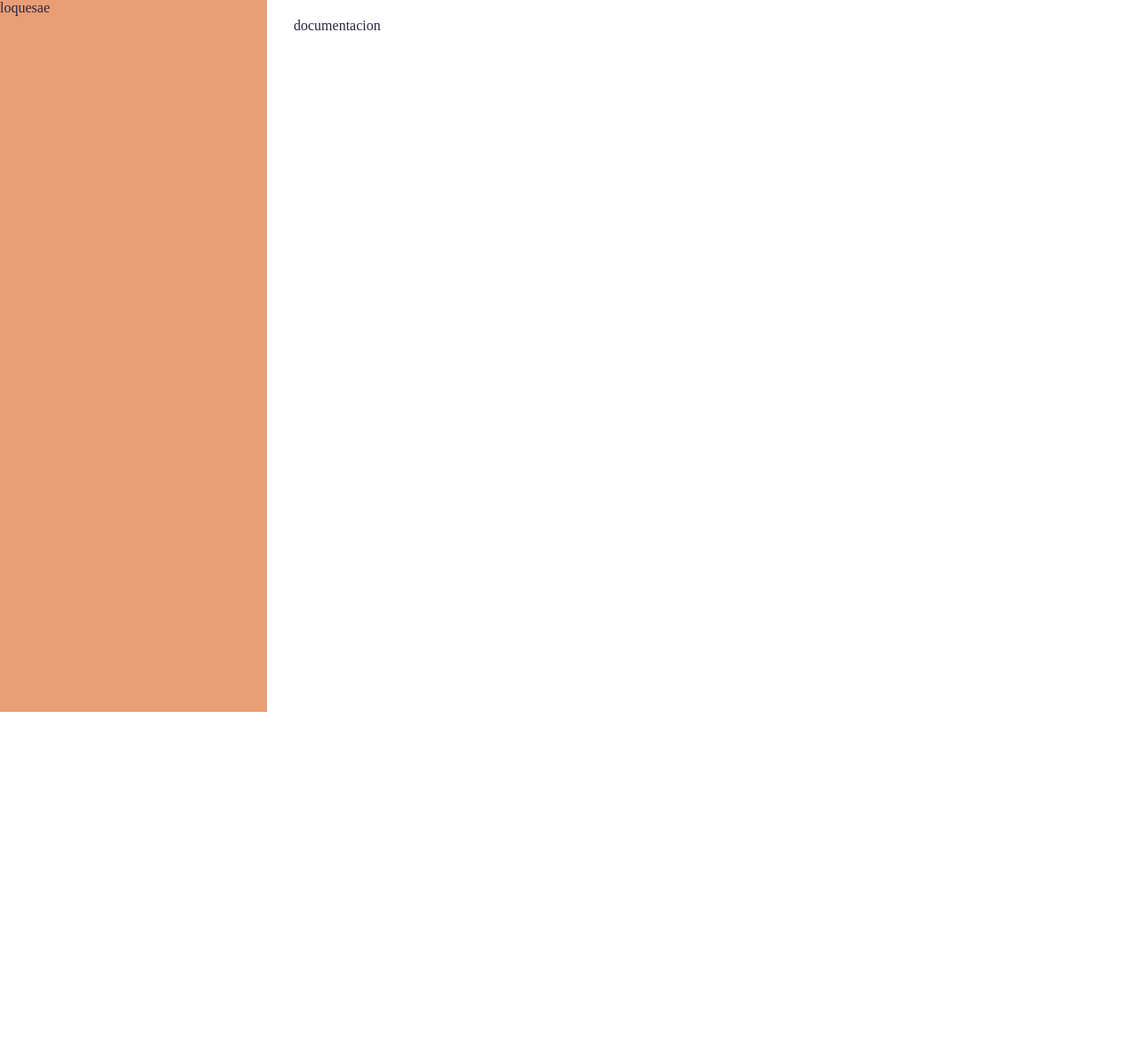
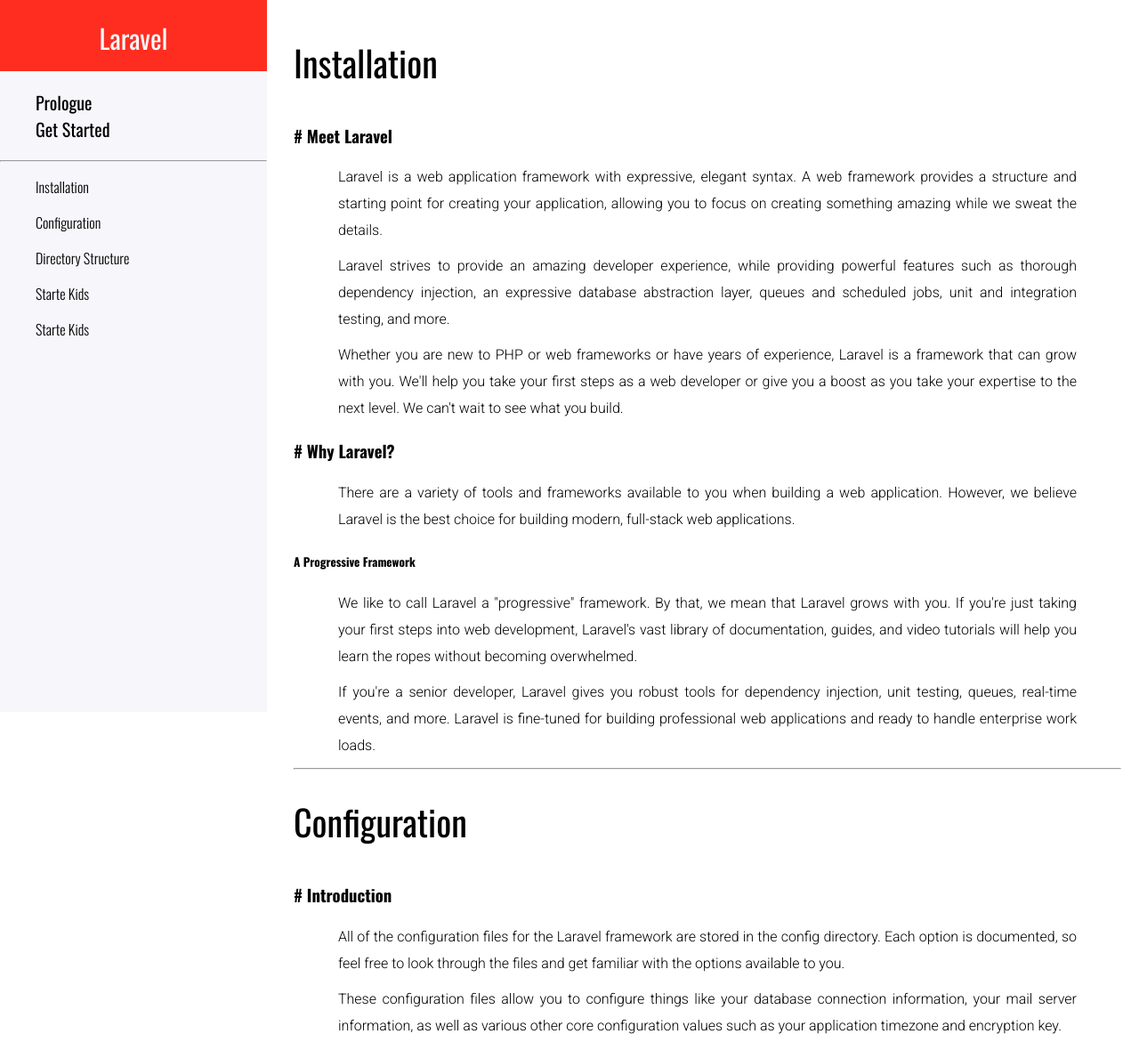
Before and after one commit to GIODIROSA/construye_una_pagina_tributo, a plain HTML site: page web-documentacion/index.html in a window 1280 px wide. Shown: the whole page at 89% size. Before the commit the page ends 800 px from the top, so only its background shows below. Drawn offline with nearby package versions, Linux system fonts and the light colour scheme.

Commit message:
se realiza el layout en primera parte

```diff
--- a/web-documentacion/estilos.css
+++ b/web-documentacion/estilos.css
@@ -1,23 +1,57 @@
-body{
+body {
   margin: 0;
   padding: 0;
   box-sizing: border-box;
-    color: #292643;
+  font-family: "Oswald", sans-serif;
 }
 
-#navbar{
+#navbar {
   position: fixed;
   min-width: 290px;
   height: 100%;
   top: 0;
   left: 0;
   width: 300px;
-    background: #e99e75;
+  background: #f7f7fb;
 }
 
-#main-doc{
+#main-doc {
   position: absolute;
   margin-left: 310px;
   padding: 20px;
   margin-bottom: 110px;
 }
+
+.titulo {
+  text-align: center;
+  font-size: 30px;
+  padding: 20px 0px;
+  background-color: #ff2d20;
+  height: 40px;
+  color: #f7f7fb;
+}
+
+.menu {
+  text-decoration: none;
+  list-style: none;
+  font-size: 20px;
+}
+
+.sub-menu {
+  text-decoration: none;
+  list-style: none;
+  font-weight: 300;
+}
+
+.title {
+  font-size: 40px;
+  padding: 20px 0px;
+}
+
+.contenido {
+  font-weight: 300;
+  text-align: justify;
+  font-family: "Roboto", sans-serif;
+  margin: 10px 50px;
+  line-height: 30px;
+}
--- a/web-documentacion/index.html
+++ b/web-documentacion/index.html
@@ -6,13 +6,117 @@
     <meta name="viewport" content="width=device-width, initial-scale=1.0" />
 
     <link rel="stylesheet" href="estilos.css" />
+
+    <link rel="preconnect" href="https://fonts.gstatic.com" />
+    <link
+      href="https://fonts.googleapis.com/css2?family=Oswald:wght@300;400;700&display=swap"
+      rel="stylesheet"
+    />
+
+    <link rel="preconnect" href="https://fonts.gstatic.com" />
+    <link
+      href="https://fonts.googleapis.com/css2?family=Roboto:wght@300;400;900&display=swap"
+      rel="stylesheet"
+    />
+
     <title>Documentacion</title>
   </head>
   <body>
     <nav id="navbar">
-      <header>loquesae</header>
+      <header class="titulo">Laravel</header>
+      <ul class="menu">
+        <li>Prologue</li>
+        <li>Get Started</li>
+      </ul>
+      <hr />
+      <ul class="sub-menu">
+        <li>
+          <p>Installation</p>
+        </li>
+        <li>
+          <p>Configuration</p>
+        </li>
+        <li>
+          <p>Directory Structure</p>
+        </li>
+        <li>
+          <p>Starte Kids</p>
+        </li>
+        <li>
+          <p>Starte Kids</p>
+        </li>
+      </ul>
     </nav>
 
-    <main id="main-doc">documentacion</main>
+    <main id="main-doc">
+      <section id="Installation" class="main-section">
+        <header class="title">Installation</header>
+        <h3># Meet Laravel</h3>
+        <p class="contenido">
+          Laravel is a web application framework with expressive, elegant
+          syntax. A web framework provides a structure and starting point for
+          creating your application, allowing you to focus on creating something
+          amazing while we sweat the details.
+        </p>
+
+        <p class="contenido">
+          Laravel strives to provide an amazing developer experience, while
+          providing powerful features such as thorough dependency injection, an
+          expressive database abstraction layer, queues and scheduled jobs, unit
+          and integration testing, and more.
+        </p>
+
+        <p class="contenido">
+          Whether you are new to PHP or web frameworks or have years of
+          experience, Laravel is a framework that can grow with you. We'll help
+          you take your first steps as a web developer or give you a boost as
+          you take your expertise to the next level. We can't wait to see what
+          you build.
+        </p>
+
+        <h3># Why Laravel?</h3>
+
+        <p class="contenido">
+          There are a variety of tools and frameworks available to you when
+          building a web application. However, we believe Laravel is the best
+          choice for building modern, full-stack web applications.
+        </p>
+
+        <h5>A Progressive Framework</h5>
+
+        <p class="contenido">
+          We like to call Laravel a "progressive" framework. By that, we mean
+          that Laravel grows with you. If you're just taking your first steps
+          into web development, Laravel's vast library of documentation, guides,
+          and video tutorials will help you learn the ropes without becoming
+          overwhelmed.
+        </p>
+
+        <p class="contenido">
+          If you're a senior developer, Laravel gives you robust tools for
+          dependency injection, unit testing, queues, real-time events, and
+          more. Laravel is fine-tuned for building professional web applications
+          and ready to handle enterprise work loads.
+        </p>
+      </section>
+
+      <hr>
+
+      <section id="configuration" class="main-section">
+        <header class="title">Configuration</header>
+        <h3># Introduction</h3>
+        <p class="contenido">
+          All of the configuration files for the Laravel framework are stored in
+          the config directory. Each option is documented, so feel free to look
+          through the files and get familiar with the options available to you.
+        </p>
+        <p class="contenido">
+          These configuration files allow you to configure things like your
+          database connection information, your mail server information, as well
+          as various other core configuration values such as your application
+          timezone and encryption key.
+        </p>
+      </section>
+    </main>
   </body>
 </html>
```
Lines whose indentation alone changed are shown as unchanged.
